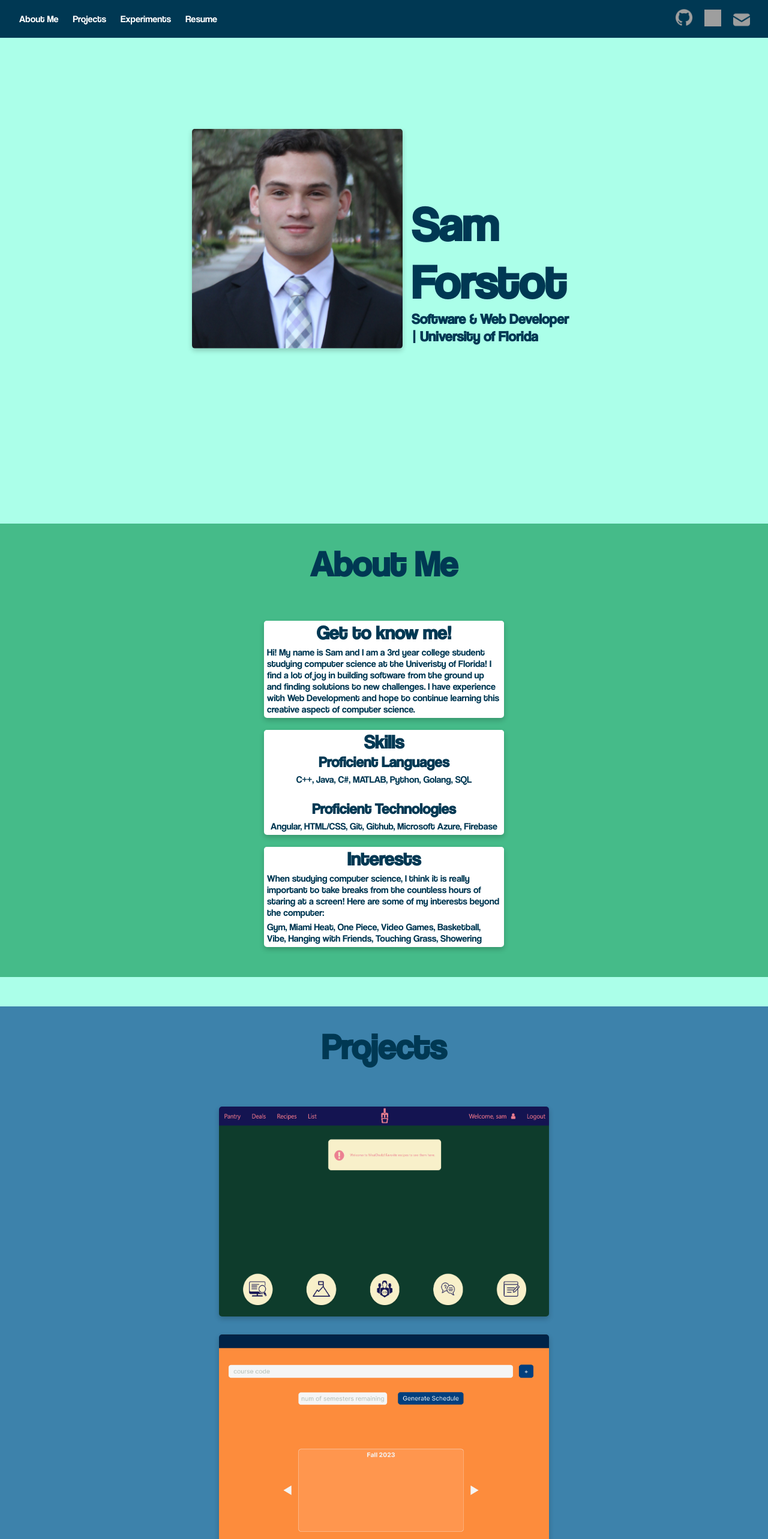
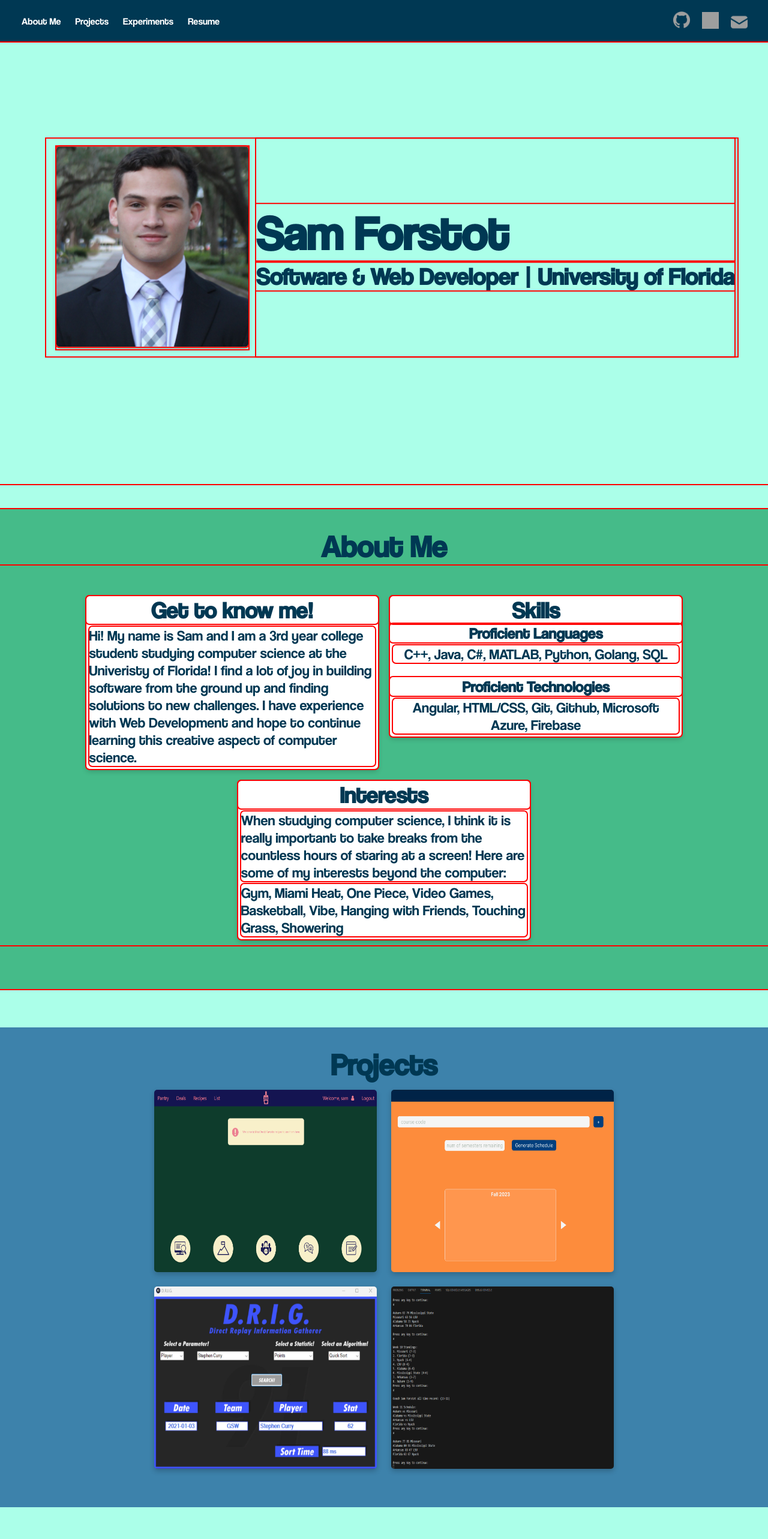
Before and after one commit to samforstot/sf-portfolio-app, an Angular app: page / in a window 1280 px wide. Shown: the top 2566 px of the page at 60% size. After the commit the page ends 2513 px from the top, so only its background shows below. Built offline with nearby package versions, Linux system fonts and the light colour scheme; grey boxes are pictures that could not be loaded.

Commit message:
passes horizontal test

```diff
--- a/src/app/about-me/about-me.component.scss
+++ b/src/app/about-me/about-me.component.scss
@@ -1,28 +1,29 @@
 * {
     background-color: var(--tertiary-color);
     font-family: 'Coolvetica';
-    //outline: 2px solid red;
+    outline: 2px solid red;
 }
 
 .about-me{
     width: 100;
+    height: 100vh;
 }
 
 h2{
     padding: 30px 0px 0px 0px;
     text-align: center;
-    font-size: 60px;
+    font-size: 4vw;
     color: var(--primary-color);
 }
 
 .content-wrapper{
     text-align: center;
-    padding-bottom: 40px;
-    margin: 5px 400px
+    //padding-bottom: 40px;
+    //margin: 8vw;
 }
 
 .content{
-    width: 400px;
+    width: 38vw;
     background-color: white;
     border-radius: 5px;
     color: var(--primary-color);
@@ -40,30 +41,24 @@ h2{
 
 .content > h1 {
     text-align: center;
+    font-size: 3vw;
     margin: 0;
     background-color: white;
     border-radius: 5px;
 }
 
-h1.sub{
-    font-size: 25px;
+.content > h1.sub {
+    font-size: 2vw;
 }
 
 .content > p {
+    font-size: 3vh;
     border-radius: 5px;
     background-color: white;
     margin: 5px;
     text-align: left;
 }
 
-.content > .wave-icon {
-    background-image: var(--primary-color-mask);
-    mask-image: url('/assets/images/hand.png');
-    mask-size: cover;
-    mask-repeat: no-repeat;
-    mask-position: center;
-}
-
 .tech > p{
     text-align: center;
 }
--- a/src/app/app.component.scss
+++ b/src/app/app.component.scss
@@ -1,3 +1,3 @@
 body, html{
-    margin:0;
+    margin: 0 !important;
 }
--- a/src/app/intro/intro.component.scss
+++ b/src/app/intro/intro.component.scss
@@ -1,38 +1,42 @@
+*{
+    outline: 2px solid red;
+}
 .intro{
     padding: 20px;
     font-family: 'Coolvetica';
-    height: 90vh;
-}
-
-img {
-    border-radius: 5px;
-    max-width: 351px;
-    box-shadow: 0 4px 8px 0 rgba(0,0,0,0.2);
+    height: 87vh;
 }
 
 .box-container{
     display: flex;
     position: absolute;
+    width: 90%;
     top: 50%;
     left: 50%;
     transform: translate(-50%, -50%);
     justify-content: center;
+    margin: 1vw;
+}
+
+img {
+    border-radius: 5px;
+    width: 25vw;
+    box-shadow: 0 4px 8px 0 rgba(0,0,0,0.2);
 }
 
 .box-image {
-    margin-right: 15px;
+    margin: 1vw;
 }
 
 .box-content{
     color: var(--primary-color);
     width: fit-content;
-    height: 366px;
 }
 
 .box-content > h1 {
     position: relative;
     top: 30%;
-    font-size: 80px;
+    font-size: 10vh;
     //-webkit-text-stroke: 2px var(--primary-color);
     //color: transparent;
     animation: slidein .7s ease-in-out;
@@ -44,6 +48,7 @@ img {
 .box-content > h2 {
     position: relative;
     top: 30%;
+    font-size: 5vh;
     margin: 0;
     z-index: -1;
     animation: slidein .7s ease-in-out;
--- a/src/app/nav-bar/nav-bar.component.scss
+++ b/src/app/nav-bar/nav-bar.component.scss
@@ -3,7 +3,7 @@
 }
 
 .navbar{
-    padding: 20px;
+    padding: 3vh;
     margin: 0;
     color: white;
     font-family: 'Coolvetica';
--- a/src/app/projects/projects.component.scss
+++ b/src/app/projects/projects.component.scss
@@ -2,39 +2,36 @@
     background-color: var(--secondary-color);
     font-family: 'Coolvetica';
     //outline: 2px solid red;
+    margin:0;
 }
 
-.about-me{
-    width: 100%;
+.projects {
+    height: 100vh;
 }
 
 h2{
     padding: 30px 0px 0px 0px;
     text-align: center;
-    font-size: 60px;
+    font-size: 4vw;
     color: var(--primary-color);
 }
 
 .content-wrapper{
-    margin: 0px 100px;
-    padding-bottom: 50px;
+    position: relative;
+    margin: 5vw 10vw;
     text-align: center;
 }
 
-.card, .card .name{
-    box-sizing: border-box;
-}
-
 .card{
-    width: 550px;
-    height: 350px;
+    width: 29vw;
+    height: 38vh;
     border-radius: 5px;
     box-shadow: 0 4px 8px 0 rgba(0,0,0,0.2);
     transition:transform .5s ;
     cursor: pointer;
     display: inline-block;
     vertical-align: top;
-    margin: 15px;
+    margin: 12px;
 }
 
 .md{
@@ -60,6 +57,7 @@ h2{
 .name{
     //display: none;
     opacity: 0;
+    font-size: 3vh;
     transition: opacity .3s ease;
     background-color: white;
     border-radius: 5px 5px 0px 0px;
@@ -97,6 +95,8 @@ h2{
 
 .description{
     display: none;
+    width: 29vw;
+    height: 38vh;
     background-color: white;
     border-radius: 5px;
     height: 100%;
@@ -112,8 +112,8 @@ h2{
     mask-position: center;
 
     display: inline-block;
-    width: 60px;
-    height: 120px;
+    width: 6vh;
+    height: 12vh;
 
     position: relative; /* Set the position to relative */
     top: 10%; /* Adjust the value to move it upwards as desired */
@@ -127,8 +127,8 @@ h2{
     mask-position: center;
 
     display: inline-block;
-    width: 120px;
-    height: 120px;
+    width: 12vh;
+    height: 12vh;
 
     position: relative; /* Set the position to relative */
     top: 10%; /* Adjust the value to move it upwards as desired */
@@ -142,8 +142,8 @@ h2{
     mask-position: center;
 
     display: inline-block;
-    width: 120px;
-    height: 120px;
+    width: 12vh;
+    height: 12vh;
 
     position: relative; /* Set the position to relative */
     top: 10%; /* Adjust the value to move it upwards as desired */
@@ -157,8 +157,8 @@ h2{
     mask-position: center;
 
     display: inline-block;
-    width: 120px;
-    height: 120px;
+    width: 12vh;
+    height: 12vh;
 
     position: relative; /* Set the position to relative */
     top: 10%; /* Adjust the value to move it upwards as desired */
@@ -167,7 +167,7 @@ h2{
 p {
     position: absolute;
     top: 50%;
-    font-size: 18px;
+    font-size: 2vh;
     background-color: white;
     margin: 0;
     border-radius: 5px;
```
